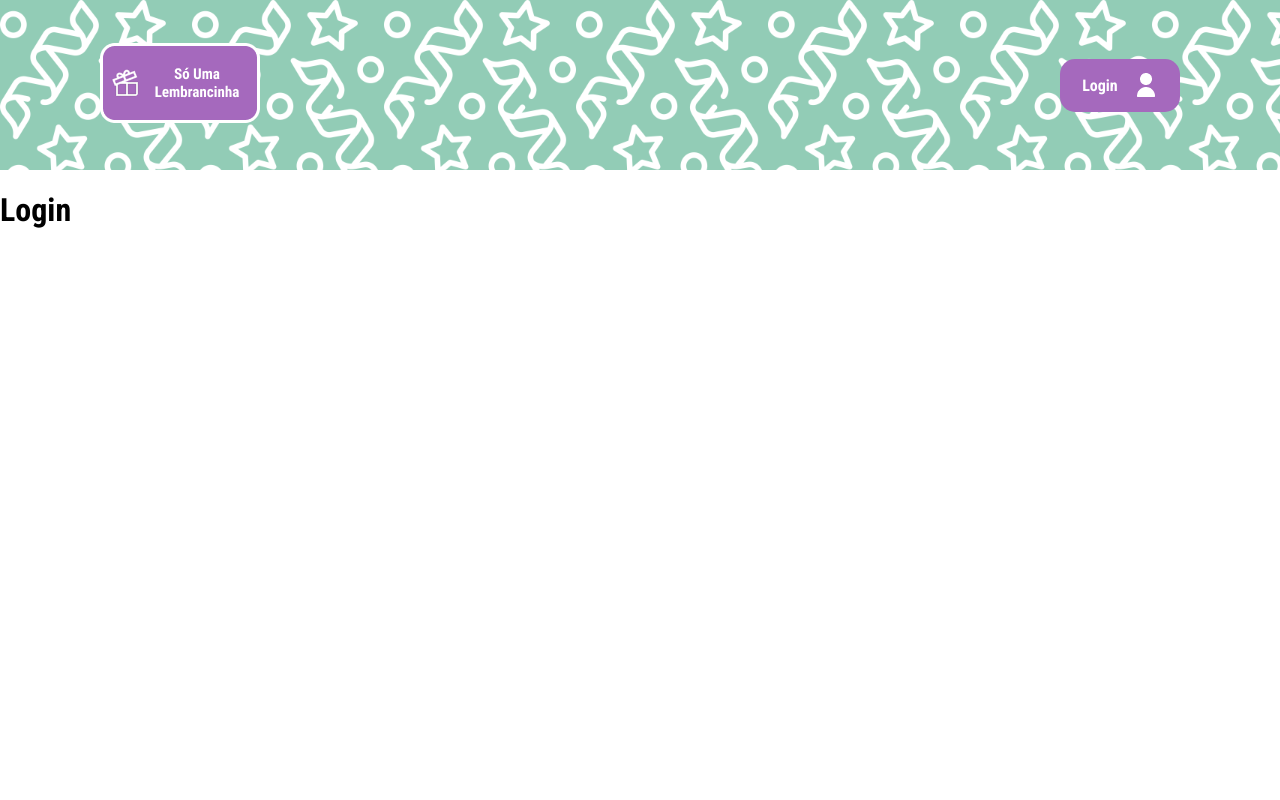
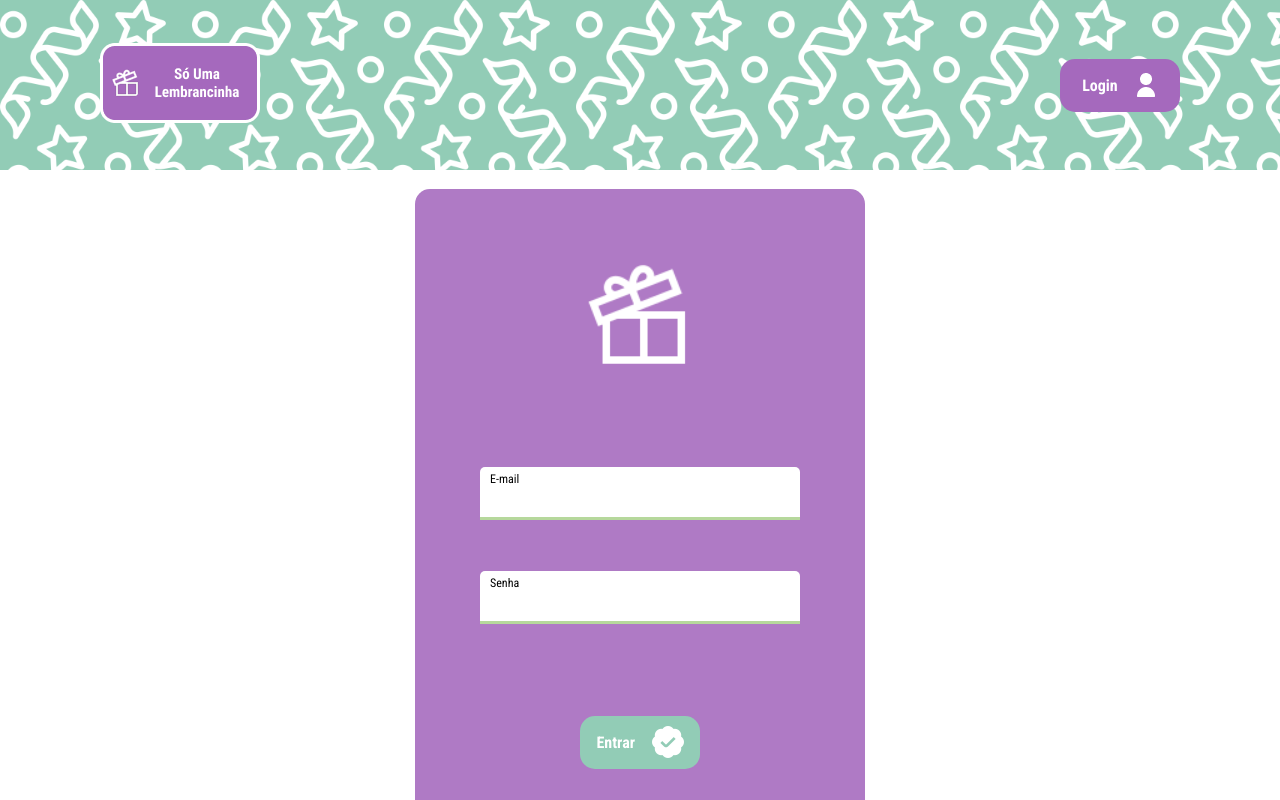
Before and after one commit to BlackStarSt/SoUmPresentinho, a React (Create React App) app: page /login in a window 1280 px wide. Shown: the top 800 px of the page. Built offline with nearby package versions, Linux system fonts and the light colour scheme.

Commit message:
Estruturação da página de Login

```diff
--- a/src/pages/Login/Login.css
+++ b/src/pages/Login/Login.css
@@ -0,0 +1,95 @@
+main {
+    display: flex;
+    height: 788px;
+    align-items: center;
+    justify-content: center;
+}
+
+.container {
+    height: 700px;
+    width: 400px;
+    padding: 25px;
+    background-color: var(--roxo-claro);
+    border-radius: 15px;
+    display: flex;
+    flex-direction: column;
+    align-items: center;
+    justify-content: space-evenly;
+    font-family: var(--roboto);
+}
+
+.logo_img {
+    height: 120px;
+    width: 120px;
+}
+
+.ctn_login {
+    height: 260px;
+    display: flex;
+    flex-direction: column;
+    justify-content: space-evenly;
+}
+
+.input_ctn {
+    position: relative;
+}
+
+input {
+    height: 40px;
+    width: 310px;
+    border: none;
+    border-bottom: 3px var(--verde) solid;
+    border-radius: 5px 5px 0 0;
+    padding: 10px 0 0 10px;
+}
+
+label {
+    position: absolute;
+    left: 0;
+    top: 0;
+    margin: 5px 10px;
+    width: 40px;
+    background-color: var(--branco);
+    font-size: 12px;
+}
+
+input:focus {
+    border: none;
+    border-bottom: 3px var(--amarelo) solid;
+    outline: none;
+}
+
+.no_under {
+    text-decoration: none !important;
+}
+
+
+.btnCheck {
+    width: 120px;
+    height: 53px;
+    border: none;
+    border-radius: 15px;
+    background-color: var(--verde-agua);
+    color: var(--branco);
+    font-weight: bold;
+    font-family: var(--roboto);
+    font-size: 16px;
+    padding: 0;
+    cursor: pointer;
+    display: flex;
+    align-items: center;
+    justify-content: space-evenly;
+}
+
+.btnCheck:hover {
+    background-color: var(--verde);
+}
+
+p {
+    font-size: 20px;
+}
+
+.link {
+    color: var(--amarelo);
+    font-weight: bold;
+}
--- a/src/pages/Login/Login.js
+++ b/src/pages/Login/Login.js
@@ -1,9 +1,43 @@
 import React from "react";
+import { useState } from "react";
+import "../Login/Login.css";
+import logo from "../../assets/icons/presente.png"
+import check from "../../assets/icons/badge-check.png"
+import { Link } from "react-router-dom";
 
 const Login = () => {
+    const [value, setValue] = useState('')
+
     return (
-        <div>
-            <h1>Login</h1>
+        <div className="container">
+            <img src={logo} alt="Logo da empresa" className="logo_img" />
+            <div className="ctn_login">
+                <div className="input_ctn">
+                    <input
+                        type="text"
+                        value={value}
+                        onChange={(e) => setValue(e.target.value)}
+                        required>
+                    </input>
+                    <label>E-mail</label>
+                </div>
+                <div className="input_ctn">
+                    <input
+                        type="text"
+                        value={value}
+                        onChange={(e) => setValue(e.target.value)}
+                        required>
+                    </input>
+                    <label>Senha</label>
+                </div>
+            </div>
+            <Link to={"/"} className="no_under">
+                <button className="btnCheck">
+                    Entrar
+                    <img src={check} alt="Check badge" className="check_icon" />
+                </button>
+            </Link>
+            <p>Ou cadastre-se <Link to={"/"} className="link">aqui!</Link></p>
         </div>
     )
 }
```
